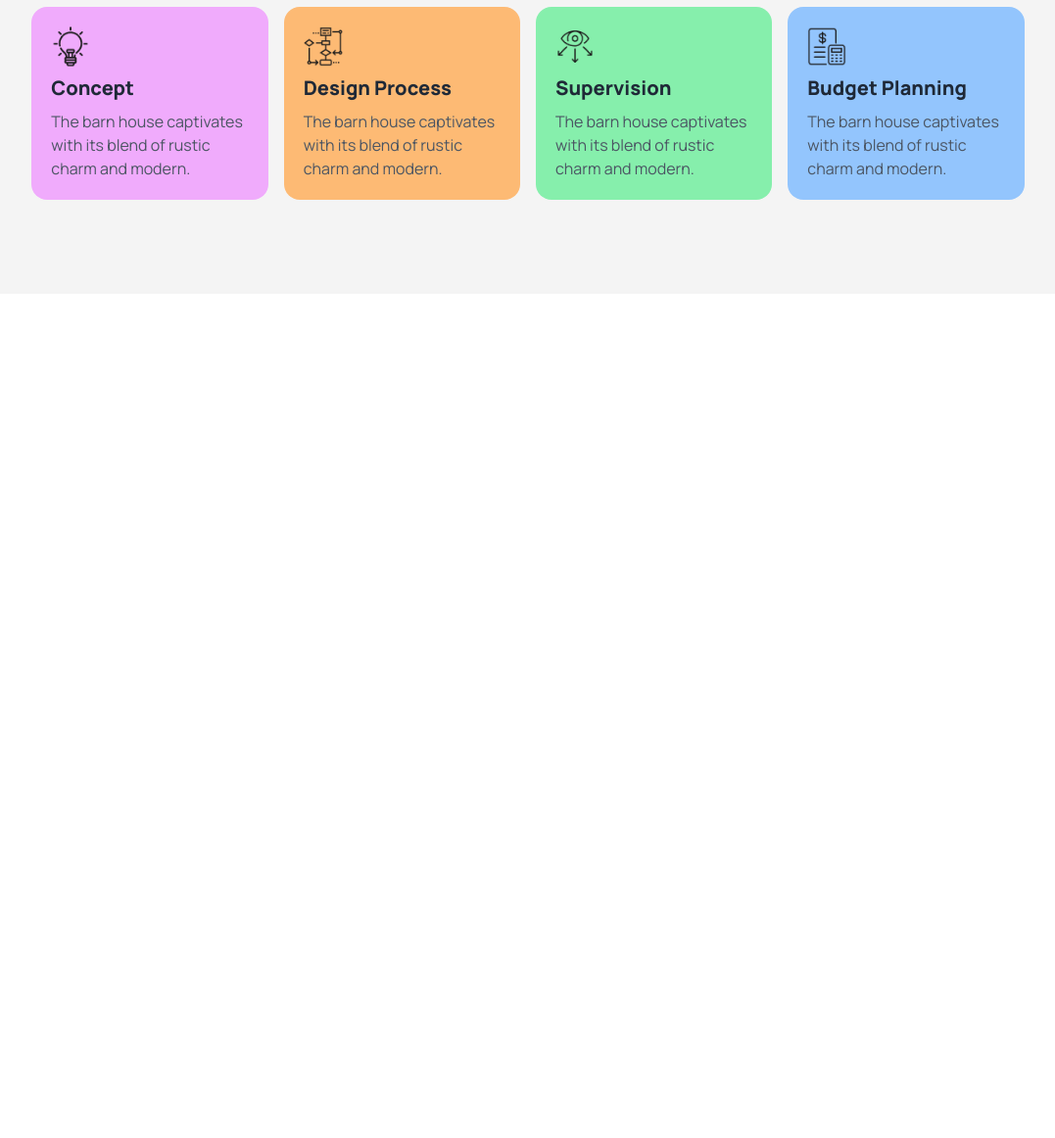
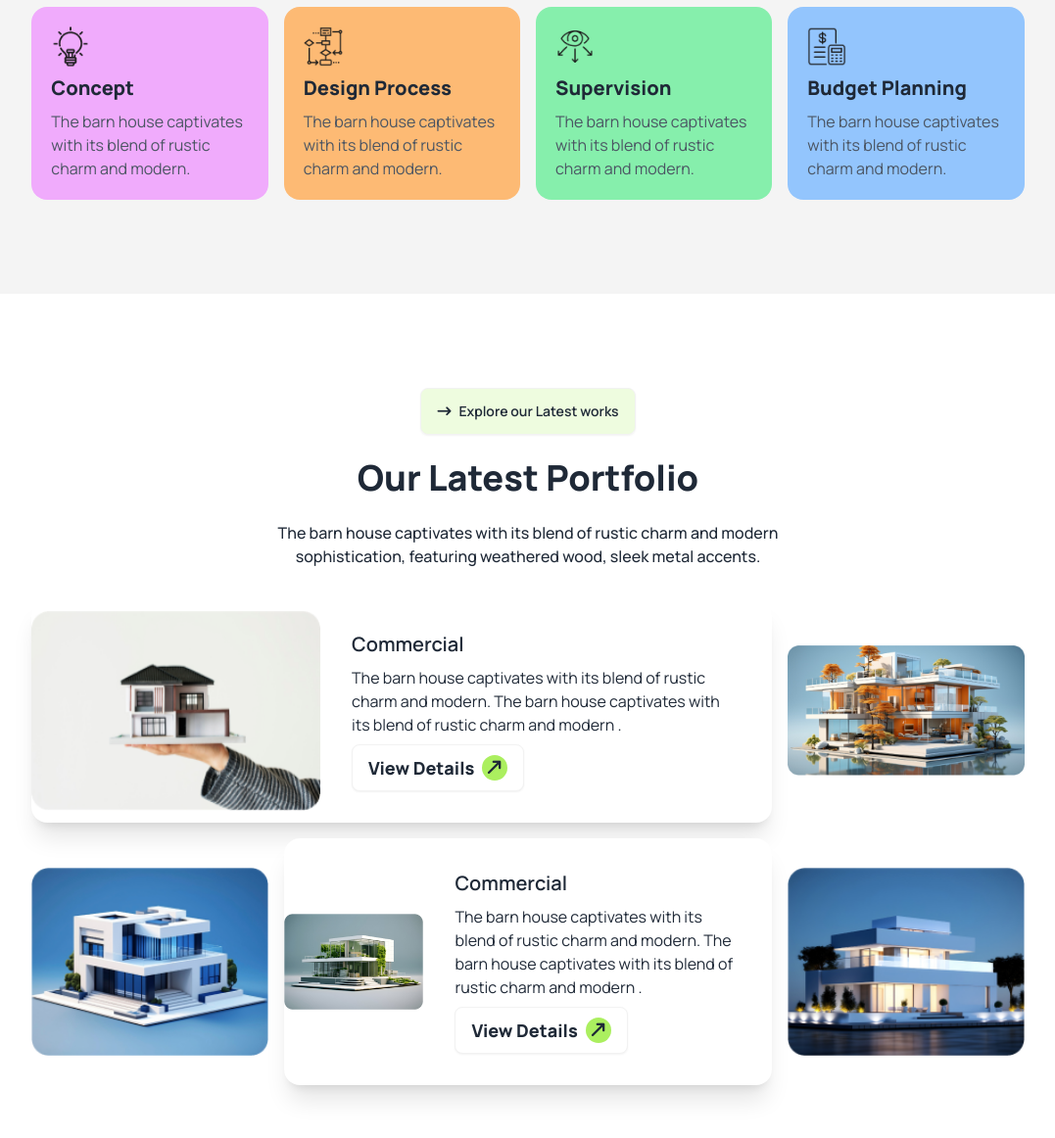
Before and after one commit to Hasib355/Barn-House-Assignment, a plain HTML site: page index.html in a window 1280 px wide. Shown: the part 1811-2973 px from the top of the page at 98% size, without its empty margins (101-1178 px from the left). Before the commit the page ends 2111 px from the top, so only its background shows below. Drawn offline with nearby package versions, Linux system fonts and the light colour scheme.

Commit message:
added our latest portfolio section

```diff
--- a/index.html
+++ b/index.html
@@ -216,6 +216,104 @@
       </div>
     </section>
           <!-- Our Works Process section End -->
+ <!-- Our Latest Portfolio section -->
+
+ <section class="w-11/12 md:max-w-screen-xl mx-auto lg:px-20 my-20">
+  <!-- Latest Portfolio text section -->
+
+  <div class="text-center lg:w-2/3 mx-auto mb-8 md:px-20">
+    <a href="#" class="btn bg-bn-color mt-4"
+      ><i class="fa-solid fa-arrow-right-long"></i> Explore our Latest
+      works</a
+    >
+    <h3 class="font-black text-3xl md:text-4xl mt-6">
+      Our Latest Portfolio
+    </h3>
+    <p class="text-base font-medium mt-6">
+      The barn house captivates with its blend of rustic charm and modern
+      sophistication, featuring weathered wood, sleek metal accents.
+    </p>
+  </div>
+
+  <!-- Latest Portfolio Cards -->
+  <div class="grid grid-cols-1  md:grid-cols-4 gap-4 items-center justify-center">
+
+    <!-- grid 1 -->
+      <div class=" col-span-1 lg:col-span-3 md:col-span-4 order-1 lg:order-none card md:card-side bg-base-100 shadow-xl ">
+        <figure class="w-full">
+          <img
+            src="./assets/img1.png"
+            alt="Commercial"  />
+
+        </figure>
+        <div class="card-body ">
+          <h2 class="card-title">Commercial</h2>
+          <p>The barn house captivates with its blend of rustic charm and modern. The barn house captivates with its blend of rustic charm and modern .</p>
+          <!-- Card button -->
+          <div class="card-actions">
+            <a
+            class="btn bg-white text-lg font-extrabold "
+            >View Details
+            <i
+              class="fa-solid fa-arrow-right-long bg-main-color rounded-full p-1 -rotate-45"
+            ></i>
+          </a>
+          </div>
+        </div>
+      </div>
+
+       <!-- grid 2 -->
+
+       <div class="col-span-1 md:col-span-2 lg:col-span-1 lg:order-none order-2">
+        <img src="./assets/img2.png" alt="" class="w-full">
+       </div>
+
+        <!-- grid 3 -->
+
+      <div class="col-span-1 md:col-span-2 lg:col-span-1 lg:order-none order-3">
+        <img src="./assets/img3.png" alt="" class="w-full">
+      </div>
+
+      <!-- grid 4 -->
+
+      <div class=" col-span-1 md:col-span-4 lg:col-span-2 lg:order-none order-4 card md:card-side bg-base-100 shadow-xl ">
+        <figure class="w-full" >
+          <img
+            src="./assets/img4.png"
+            alt="Commercial" class="w-full"/>
+
+        </figure>
+        <div class="card-body">
+          <h2 class="card-title">Commercial</h2>
+          <p>The barn house captivates with its blend of rustic charm and modern. The barn house captivates with its blend of rustic charm and modern .</p>
+          <!-- Card button -->
+          <div class="card-actions">
+            <a
+            class="btn bg-white text-lg font-extrabold "
+            >View Details
+            <i
+              class="fa-solid fa-arrow-right-long bg-main-color rounded-full p-1 -rotate-45"
+            ></i>
+          </a>
+          </div>
+        </div>
+      </div>
+
+       <!-- grid 5 -->
+
+       <div class="col-span-1 md:col-span-2 lg:col-span-1 lg:order-none order-6">
+        <img src="./assets/img5.png" alt="" class="w-full">
+       </div>
+
+        <!-- grid 6 -->
+
+       <div class=" lg:hidden md:visible md:col-span-2 lg:order-none order-5">
+        <img src="./assets/img3.png" alt="" class="w-full">
+       </div>
+
+     </div>
+  </div>
+</section>
 
     </main>
 </body>
```
